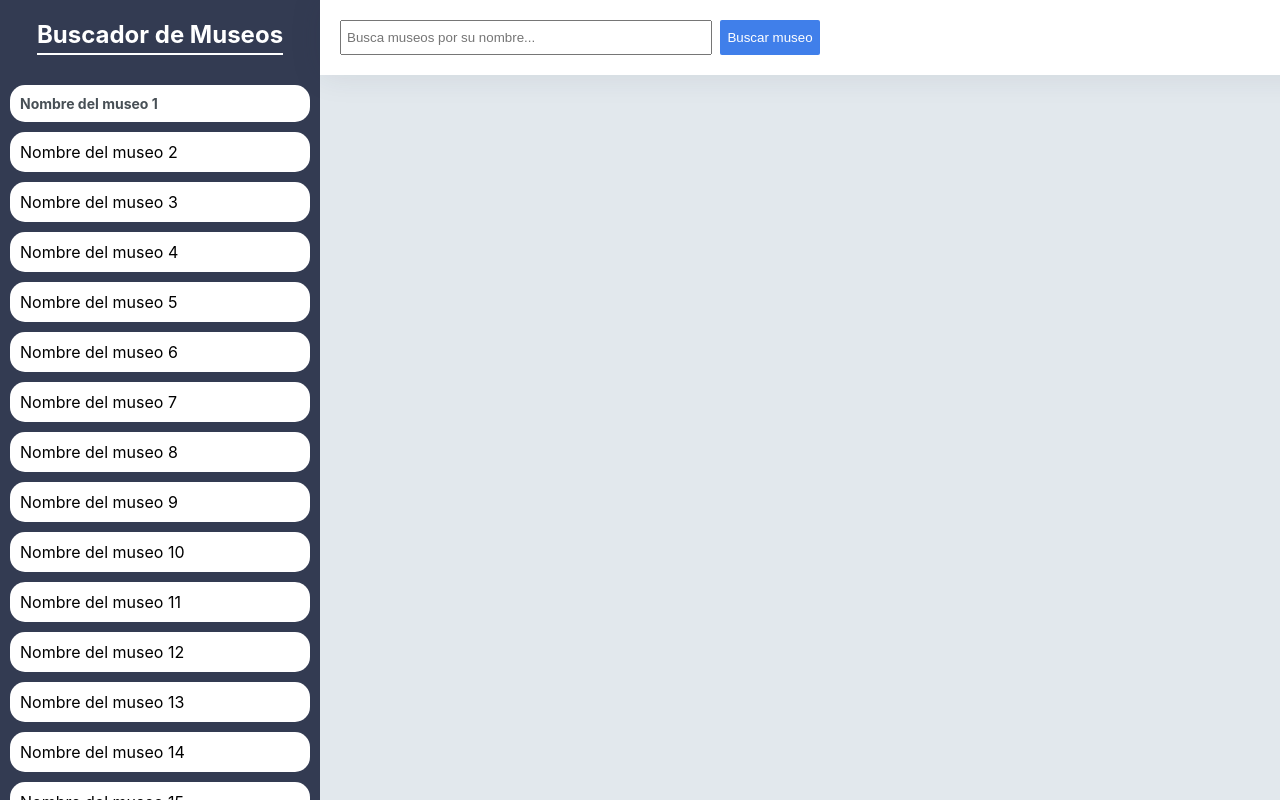
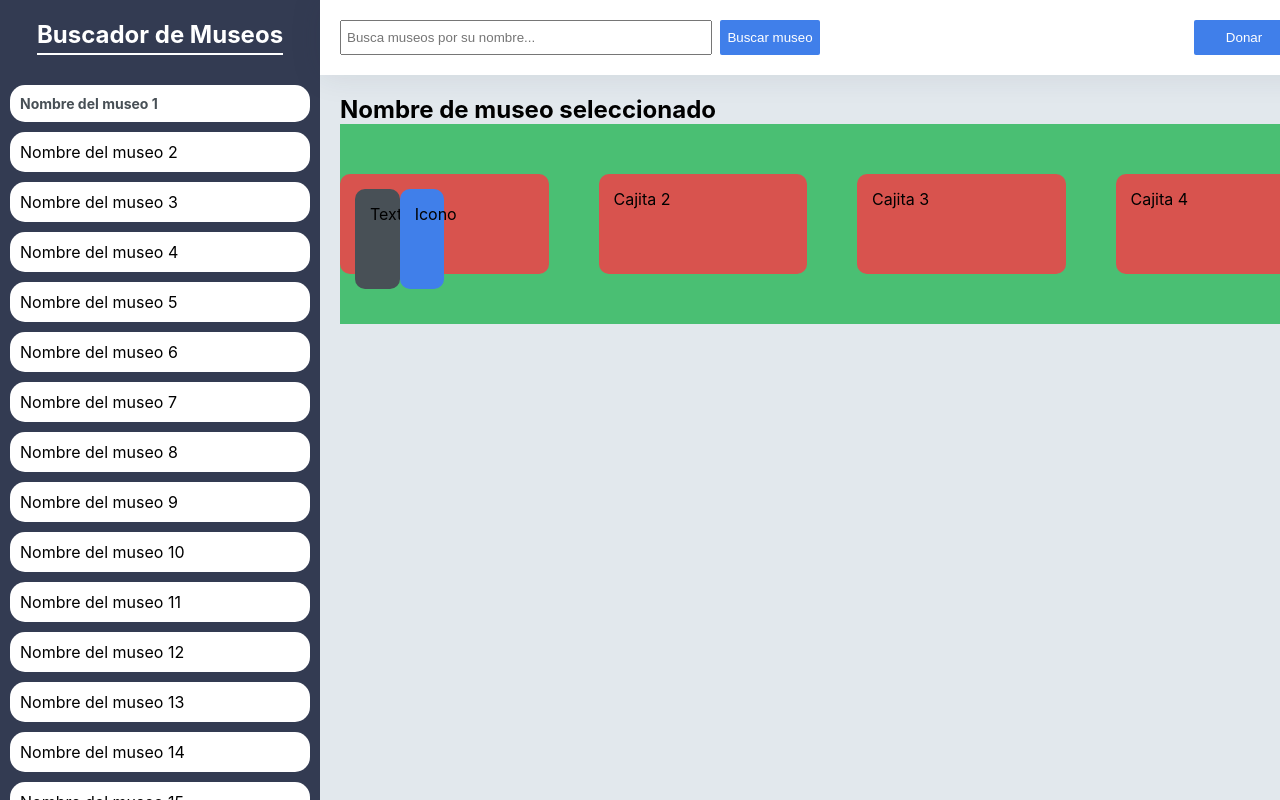
Before and after one commit to pschonffeldt/museos2, a React (Vite) app: page / in a window 1280 px wide. Shown: the top 800 px of the page. Built offline with nearby package versions, Linux system fonts and the light colour scheme.

Commit message:
Basic content elements and styling

```diff
--- a/src/components/Details.tsx
+++ b/src/components/Details.tsx
@@ -4,7 +4,21 @@ import React from "react";
 export default function Details({ children }: { children: React.ReactNode }) {
   return (
     <div className="details-container">
-      <div className="details-container-layout">{children}</div>
+      <div className="details-container-layout">
+        <div className="">
+          <h2>Nombre de museo seleccionado</h2>
+        </div>
+        <div className="museum-summary-cards">
+          <div className="museum-summary-card">
+            <div className="museum-summary-card-text">Texto</div>
+            <div className="museum-summary-card-icon">Icono</div>
+          </div>
+          <div className="museum-summary-card">Cajita 2</div>
+          <div className="museum-summary-card">Cajita 3</div>
+          <div className="museum-summary-card">Cajita 4</div>
+        </div>
+        {children}
+      </div>
     </div>
   );
 }
--- a/src/components/NavTop.tsx
+++ b/src/components/NavTop.tsx
@@ -15,6 +15,9 @@ export default function NavTop() {
           </button>
         </form>
       </div>
+      <div className="nav-top-buttons">
+        <button className="nav-top-button">Donar</button>
+      </div>
     </nav>
   );
 }
--- a/src/index.css
+++ b/src/index.css
@@ -148,7 +148,7 @@ body {
 .nav-top {
   display: flex;
   flex-direction: row;
-  justify-content: center;
+  justify-content: start;
   width: 80vw;
   height: 75px;
   background-color: var(--color-white);
@@ -158,7 +158,7 @@ body {
 
 .search-bar-container {
   align-content: center;
-  width: 100%;
+  width: 40%;
   height: 75px;
 }
 
@@ -208,6 +208,33 @@ body {
   background-color: var(--color-lightblue);
 }
 
+/* Top nav bar Action buttons */
+
+.nav-top-buttons {
+  display: flex;
+  justify-content: flex-end;
+  align-items: center;
+  width: 100%;
+  height: 75px;
+  padding-right: 50px;
+}
+
+.nav-top-button {
+  height: 35px;
+  width: 100px;
+  border-radius: 2px;
+  background-color: var(--color-lightblue);
+  border: none;
+  color: var(--color-white);
+  transition: all 0.1s ease-in-out;
+}
+
+.nav-top-button:hover {
+  transform: scale(1.05);
+}
+
+/* Details container */
+
 .details-container {
   width: 100%;
   height: 100vh;
@@ -218,6 +245,48 @@ body {
   padding: 20px;
   background-color: var(--color-gray);
   height: 100%;
+}
+
+/* Summary cards */
+
+.museum-summary-cards {
+  display: flex;
+  align-items: center;
+  flex-direction: row;
+  background-color: var(--color-darkgreen);
+  height: 200px;
+  width: 100%;
+  gap: 50px;
+}
+
+.museum-summary-card {
+  display: flex;
+  flex-direction: row;
+  background-color: var(--color-darkred);
+  height: 100px;
+  width: 25%;
+  border-radius: 10px;
+  padding: 15px;
+}
+
+.museum-summary-card-text {
+  display: flex;
+  flex-direction: row;
+  background-color: var(--color-darkestgray);
+  height: 100px;
+  width: 25%;
+  border-radius: 10px;
+  padding: 15px;
+}
+
+.museum-summary-card-icon {
+  display: flex;
+  flex-direction: row;
+  background-color: var(--color-lightblue);
+  height: 100px;
+  width: 25%;
+  border-radius: 10px;
+  padding: 15px;
 }
 
 /* old */
```
Also changed, not shown: src/components/Container.tsx (+0 -121 lines).
